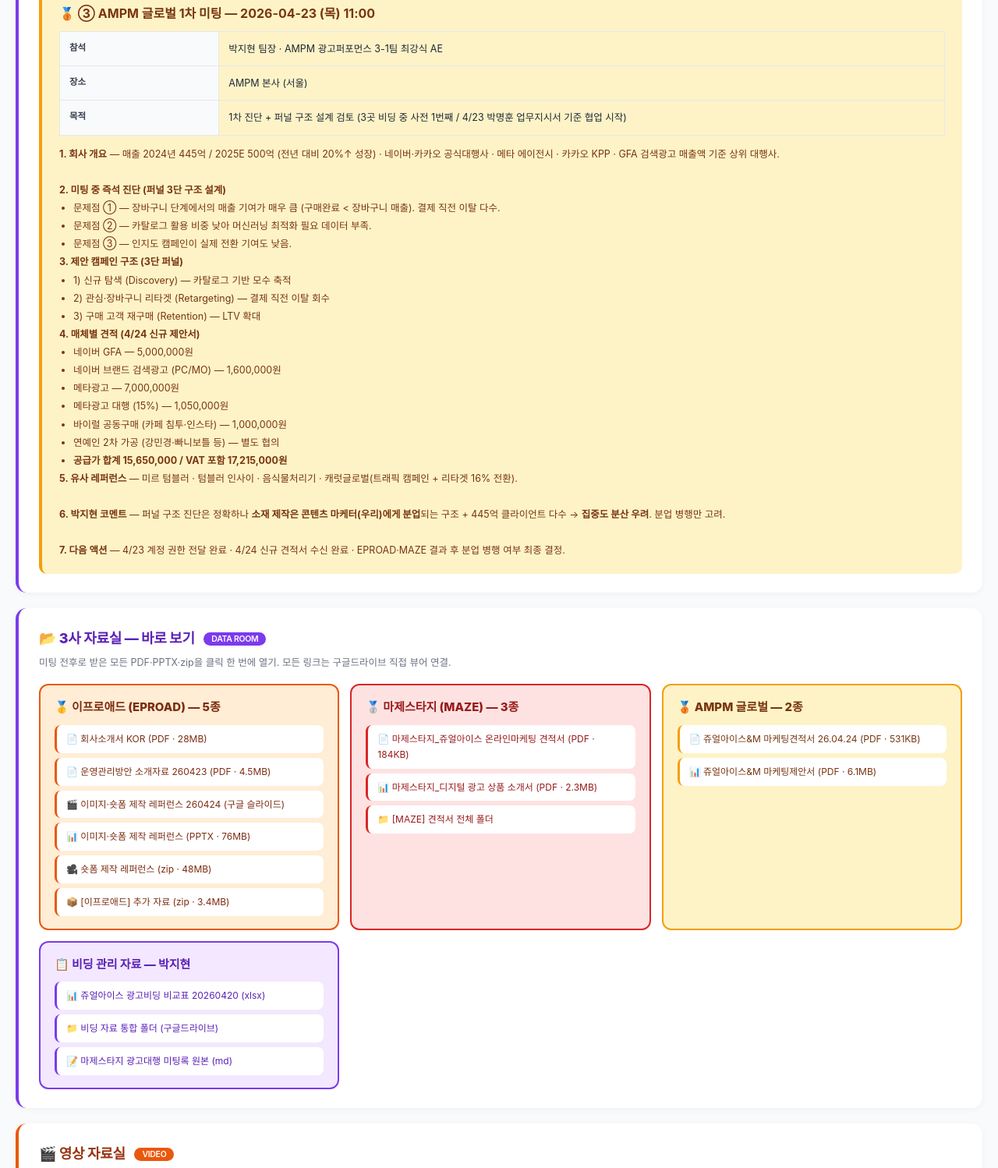
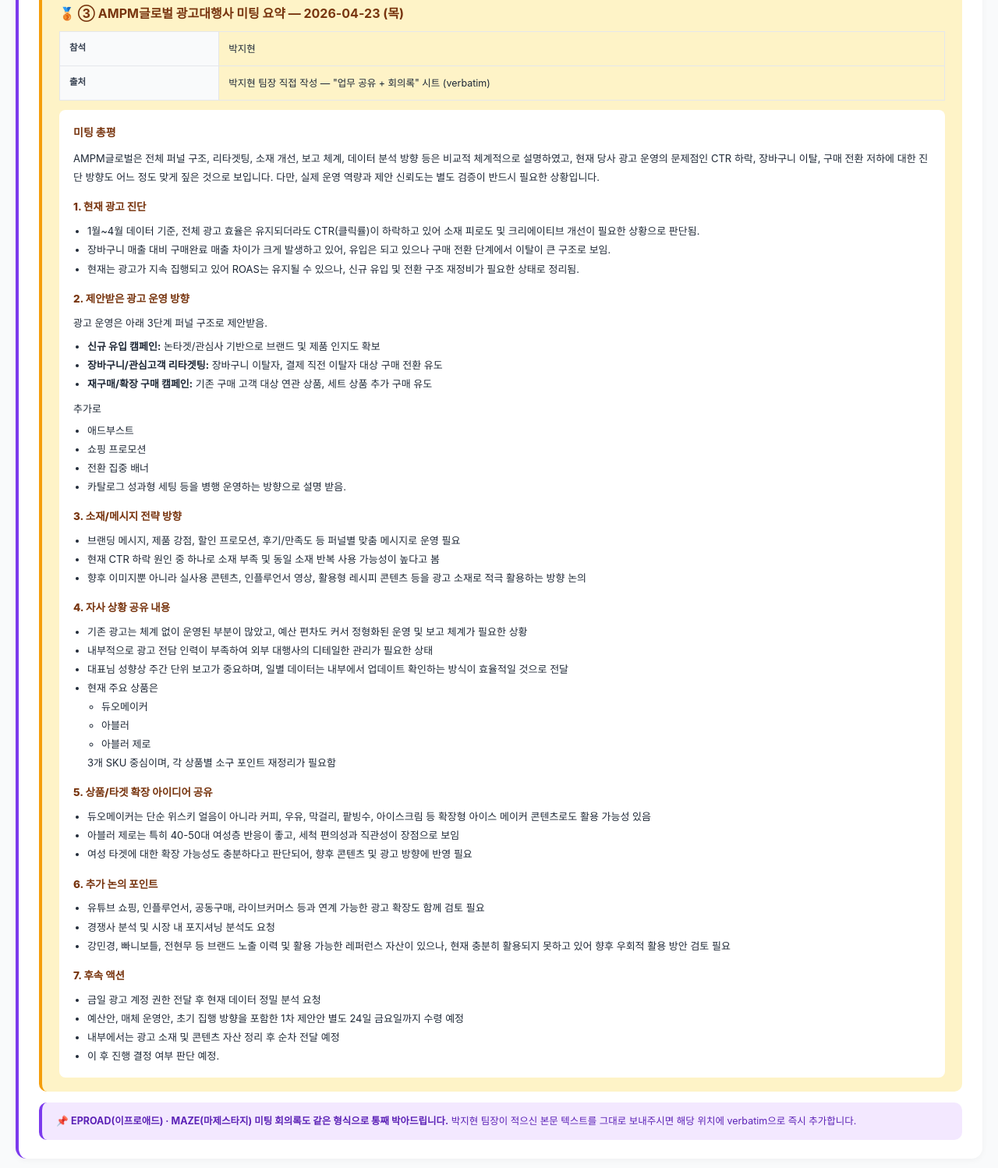
Before and after one commit to charlesmaster911/jewelice-onboarding, a plain HTML site: page bidding.html in a window 1280 px wide. Shown: the part 10279-11777 px from the top of the page at 78% size. Drawn offline with Linux system fonts and the light colour scheme.

Commit message:
AMPM글로벌 4/23 미팅록 박지현 팀장 verbatim 본문으로 교체

```diff
--- a/bidding.html
+++ b/bidding.html
@@ -760,42 +760,88 @@
       </div>
     </div>
 
-    <!-- ③ AMPM -->
+    <!-- ③ AMPM (박지현 팀장 verbatim 회의록) -->
     <div style="background:#FEF3C7; border-left:4px solid #F59E0B; padding:18px 22px; border-radius:10px; margin-bottom:0;">
-      <h3 style="color:#78350F; font-size:16px; margin-bottom:10px;">🥉 ③ AMPM 글로벌 1차 미팅 — 2026-04-23 (목) 11:00</h3>
+      <h3 style="color:#78350F; font-size:16px; margin-bottom:10px;">🥉 ③ AMPM글로벌 광고대행사 미팅 요약 — 2026-04-23 (목)</h3>
       <table style="width:100%; font-size:12.5px;">
-        <tr><td class="label" style="width:18%;">참석</td><td>박지현 팀장 · AMPM 광고퍼포먼스 3-1팀 최강식 AE</td></tr>
-        <tr><td class="label">장소</td><td>AMPM 본사 (서울)</td></tr>
-        <tr><td class="label">목적</td><td>1차 진단 + 퍼널 구조 설계 검토 (3곳 비딩 중 사전 1번째 / 4/23 박명훈 업무지시서 기준 협업 시작)</td></tr>
+        <tr><td class="label" style="width:18%;">참석</td><td>박지현</td></tr>
+        <tr><td class="label">출처</td><td>박지현 팀장 직접 작성 — "업무 공유 + 회의록" 시트 (verbatim)</td></tr>
       </table>
-      <div style="margin-top:12px; font-size:12.5px; line-height:1.85; color:#78350F;">
-        <strong>1. 회사 개요</strong> — 매출 2024년 445억 / 2025E 500억 (전년 대비 20%↑ 성장) · 네이버·카카오 공식대행사 · 메타 에이전시 · 카카오 KPP · GFA 검색광고 매출액 기준 상위 대행사.<br><br>
-        <strong>2. 미팅 중 즉석 진단 (퍼널 3단 구조 설계)</strong>
+
+      <div style="background:white; padding:16px 18px; border-radius:8px; margin-top:12px; font-size:13px; line-height:1.85; color:#1F2937;">
+        <div style="font-weight:800; color:#78350F; font-size:14px; margin-bottom:8px;">미팅 총평</div>
+        <p style="margin-bottom:14px;">AMPM글로벌은 전체 퍼널 구조, 리타겟팅, 소재 개선, 보고 체계, 데이터 분석 방향 등은 비교적 체계적으로 설명하였고, 현재 당사 광고 운영의 문제점인 CTR 하락, 장바구니 이탈, 구매 전환 저하에 대한 진단 방향도 어느 정도 맞게 짚은 것으로 보입니다. 다만, 실제 운영 역량과 제안 신뢰도는 별도 검증이 반드시 필요한 상황입니다.</p>
+
+        <div style="font-weight:800; color:#78350F; font-size:13.5px; margin-bottom:6px;">1. 현재 광고 진단</div>
+        <ul style="margin-left:18px; margin-bottom:14px;">
+          <li>1월~4월 데이터 기준, 전체 광고 효율은 유지되더라도 CTR(클릭률)이 하락하고 있어 소재 피로도 및 크리에이티브 개선이 필요한 상황으로 판단됨.</li>
+          <li>장바구니 매출 대비 구매완료 매출 차이가 크게 발생하고 있어, 유입은 되고 있으나 구매 전환 단계에서 이탈이 큰 구조로 보임.</li>
+          <li>현재는 광고가 지속 집행되고 있어 ROAS는 유지될 수 있으나, 신규 유입 및 전환 구조 재정비가 필요한 상태로 정리됨.</li>
+        </ul>
+
+        <div style="font-weight:800; color:#78350F; font-size:13.5px; margin-bottom:6px;">2. 제안받은 광고 운영 방향</div>
+        <p style="margin-bottom:6px;">광고 운영은 아래 3단계 퍼널 구조로 제안받음.</p>
+        <ul style="margin-left:18px; margin-bottom:8px;">
+          <li><strong>신규 유입 캠페인:</strong> 논타겟/관심사 기반으로 브랜드 및 제품 인지도 확보</li>
+          <li><strong>장바구니/관심고객 리타겟팅:</strong> 장바구니 이탈자, 결제 직전 이탈자 대상 구매 전환 유도</li>
+          <li><strong>재구매/확장 구매 캠페인:</strong> 기존 구매 고객 대상 연관 상품, 세트 상품 추가 구매 유도</li>
+        </ul>
+        <p style="margin-bottom:4px;">추가로</p>
+        <ul style="margin-left:18px; margin-bottom:14px;">
+          <li>애드부스트</li>
+          <li>쇼핑 프로모션</li>
+          <li>전환 집중 배너</li>
+          <li>카탈로그 성과형 세팅 등을 병행 운영하는 방향으로 설명 받음.</li>
+        </ul>
+
+        <div style="font-weight:800; color:#78350F; font-size:13.5px; margin-bottom:6px;">3. 소재/메시지 전략 방향</div>
+        <ul style="margin-left:18px; margin-bottom:14px;">
+          <li>브랜딩 메시지, 제품 강점, 할인 프로모션, 후기/만족도 등 퍼널별 맞춤 메시지로 운영 필요</li>
+          <li>현재 CTR 하락 원인 중 하나로 소재 부족 및 동일 소재 반복 사용 가능성이 높다고 봄</li>
+          <li>향후 이미지뿐 아니라 실사용 콘텐츠, 인플루언서 영상, 활용형 레시피 콘텐츠 등을 광고 소재로 적극 활용하는 방향 논의</li>
+        </ul>
+
+        <div style="font-weight:800; color:#78350F; font-size:13.5px; margin-bottom:6px;">4. 자사 상황 공유 내용</div>
+        <ul style="margin-left:18px; margin-bottom:14px;">
+          <li>기존 광고는 체계 없이 운영된 부분이 많았고, 예산 편차도 커서 정형화된 운영 및 보고 체계가 필요한 상황</li>
+          <li>내부적으로 광고 전담 인력이 부족하여 외부 대행사의 디테일한 관리가 필요한 상태</li>
+          <li>대표님 성향상 주간 단위 보고가 중요하며, 일별 데이터는 내부에서 업데이트 확인하는 방식이 효율적일 것으로 전달</li>
+          <li>현재 주요 상품은
+            <ul style="margin-left:18px;">
+              <li>듀오메이커</li>
+              <li>아블러</li>
+              <li>아블러 제로</li>
+            </ul>
+            3개 SKU 중심이며, 각 상품별 소구 포인트 재정리가 필요함
+          </li>
+        </ul>
+
+        <div style="font-weight:800; color:#78350F; font-size:13.5px; margin-bottom:6px;">5. 상품/타겟 확장 아이디어 공유</div>
+        <ul style="margin-left:18px; margin-bottom:14px;">
+          <li>듀오메이커는 단순 위스키 얼음이 아니라 커피, 우유, 막걸리, 팥빙수, 아이스크림 등 확장형 아이스 메이커 콘텐츠로도 활용 가능성 있음</li>
+          <li>아블러 제로는 특히 40-50대 여성층 반응이 좋고, 세척 편의성과 직관성이 장점으로 보임</li>
+          <li>여성 타겟에 대한 확장 가능성도 충분하다고 판단되어, 향후 콘텐츠 및 광고 방향에 반영 필요</li>
+        </ul>
+
+        <div style="font-weight:800; color:#78350F; font-size:13.5px; margin-bottom:6px;">6. 추가 논의 포인트</div>
+        <ul style="margin-left:18px; margin-bottom:14px;">
+          <li>유튜브 쇼핑, 인플루언서, 공동구매, 라이브커머스 등과 연계 가능한 광고 확장도 함께 검토 필요</li>
+          <li>경쟁사 분석 및 시장 내 포지셔닝 분석도 요청</li>
+          <li>강민경, 빠니보틀, 전현무 등 브랜드 노출 이력 및 활용 가능한 레퍼런스 자산이 있으나, 현재 충분히 활용되지 못하고 있어 향후 우회적 활용 방안 검토 필요</li>
+        </ul>
+
+        <div style="font-weight:800; color:#78350F; font-size:13.5px; margin-bottom:6px;">7. 후속 액션</div>
         <ul style="margin-left:18px;">
-          <li>문제점 ① — 장바구니 단계에서의 매출 기여가 매우 큼 (구매완료 < 장바구니 매출). 결제 직전 이탈 다수.</li>
-          <li>문제점 ② — 카탈로그 활용 비중 낮아 머신러닝 최적화 필요 데이터 부족.</li>
-          <li>문제점 ③ — 인지도 캠페인이 실제 전환 기여도 낮음.</li>
+          <li>금일 광고 계정 권한 전달 후 현재 데이터 정밀 분석 요청</li>
+          <li>예산안, 매체 운영안, 초기 집행 방향을 포함한 1차 제안안 별도 24일 금요일까지 수령 예정</li>
+          <li>내부에서는 광고 소재 및 콘텐츠 자산 정리 후 순차 전달 예정</li>
+          <li>이 후 진행 결정 여부 판단 예정.</li>
         </ul>
-        <strong>3. 제안 캠페인 구조 (3단 퍼널)</strong>
-        <ul style="margin-left:18px;">
-          <li>1) 신규 탐색 (Discovery) — 카탈로그 기반 모수 축적</li>
-          <li>2) 관심·장바구니 리타겟 (Retargeting) — 결제 직전 이탈 회수</li>
-          <li>3) 구매 고객 재구매 (Retention) — LTV 확대</li>
-        </ul>
-        <strong>4. 매체별 견적 (4/24 신규 제안서)</strong>
-        <ul style="margin-left:18px;">
-          <li>네이버 GFA — 5,000,000원</li>
-          <li>네이버 브랜드 검색광고 (PC/MO) — 1,600,000원</li>
-          <li>메타광고 — 7,000,000원</li>
-          <li>메타광고 대행 (15%) — 1,050,000원</li>
-          <li>바이럴 공동구매 (카페 침투·인스타) — 1,000,000원</li>
-          <li>연예인 2차 가공 (강민경·빠니보틀 등) — 별도 협의</li>
-          <li><strong>공급가 합계 15,650,000 / VAT 포함 17,215,000원</strong></li>
-        </ul>
-        <strong>5. 유사 레퍼런스</strong> — 미르 텀블러 · 텀블러 인사이 · 음식물처리기 · 캐럿글로벌(트래픽 캠페인 + 리타겟 16% 전환).<br><br>
-        <strong>6. 박지현 코멘트</strong> — 퍼널 구조 진단은 정확하나 <strong>소재 제작은 콘텐츠 마케터(우리)에게 분업</strong>되는 구조 + 445억 클라이언트 다수 → <strong>집중도 분산 우려</strong>. 분업 병행만 고려.<br><br>
-        <strong>7. 다음 액션</strong> — 4/23 계정 권한 전달 완료 · 4/24 신규 견적서 수신 완료 · EPROAD·MAZE 결과 후 분업 병행 여부 최종 결정.
       </div>
+    </div>
+
+    <div style="background:#F3E8FF; border-left:4px solid #7C3AED; padding:14px 18px; border-radius:10px; margin-top:14px; font-size:12.5px; color:#5B21B6;">
+      📌 <strong>EPROAD(이프로애드) · MAZE(마제스타지) 미팅 회의록도 같은 형식으로 통째 박아드립니다.</strong> 박지현 팀장이 적으신 본문 텍스트를 그대로 보내주시면 해당 위치에 verbatim으로 즉시 추가합니다.
     </div>
   </div>
 
```
